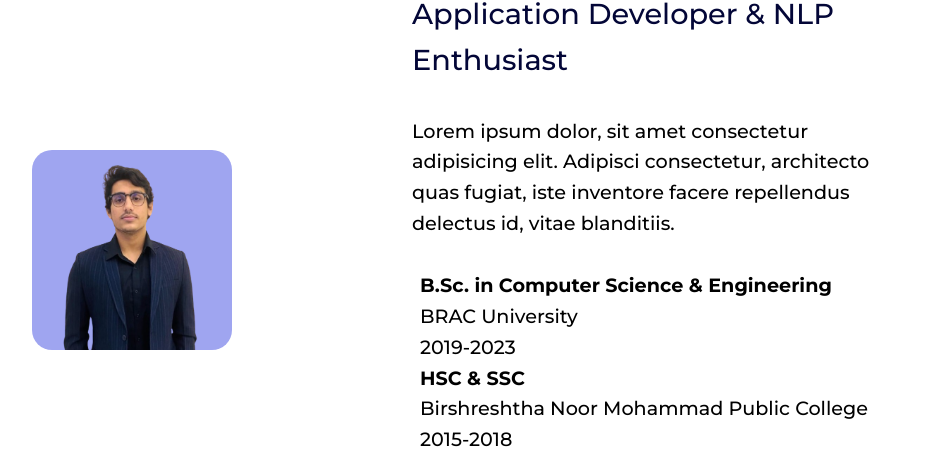
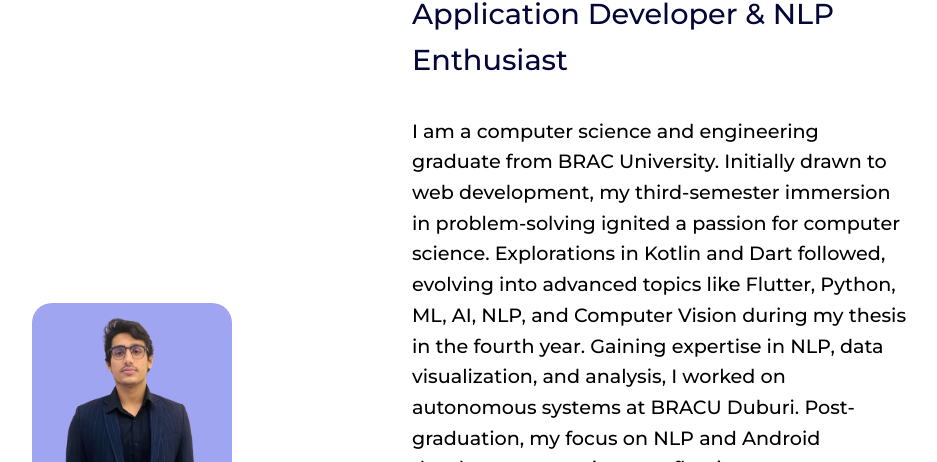
Before and after one commit to Tarikul-Islam-Shykat/Personal-website, a plain HTML site: page index.html in a window 1280 px wide. Shown: the part 967-1429 px from the top of the page, without its empty margins (244-1181 px from the left). Drawn offline with nearby package versions, Linux system fonts and the light colour scheme.

Commit message:
Update index.html

```diff
--- a/index.html
+++ b/index.html
@@ -73,7 +73,15 @@
                     <div>
                         <h2 class="about__subtitle">I'am Tarikul Islam Shykat</h2>
                         <span class="about__profession">Application Developer & NLP Enthusiast</span>
-                        <p class="about__text_2">Lorem ipsum dolor, sit amet consectetur adipisicing elit. Adipisci consectetur, architecto quas fugiat, iste inventore facere repellendus delectus id, vitae blanditiis.</p>
+                        <p class="about__text_2">
+
+
+                            I am a computer science and engineering graduate from BRAC University.
+                            Initially drawn to web development, my third-semester immersion in problem-solving ignited a passion for computer science.
+                            Explorations in Kotlin and Dart followed, evolving into advanced topics like Flutter, Python, ML, AI, NLP, and Computer Vision during my thesis in the fourth year.
+                            Gaining expertise in NLP, data visualization, and analysis, I worked on autonomous systems at BRACU Duburi. Post-graduation,
+                            my focus on NLP and Android development continues, reflecting my commitment to continuous learning and professional growth.
+                        </p>
 
                         <div class="about__text_3">
                             <div class="about__social-icon_2">
```
